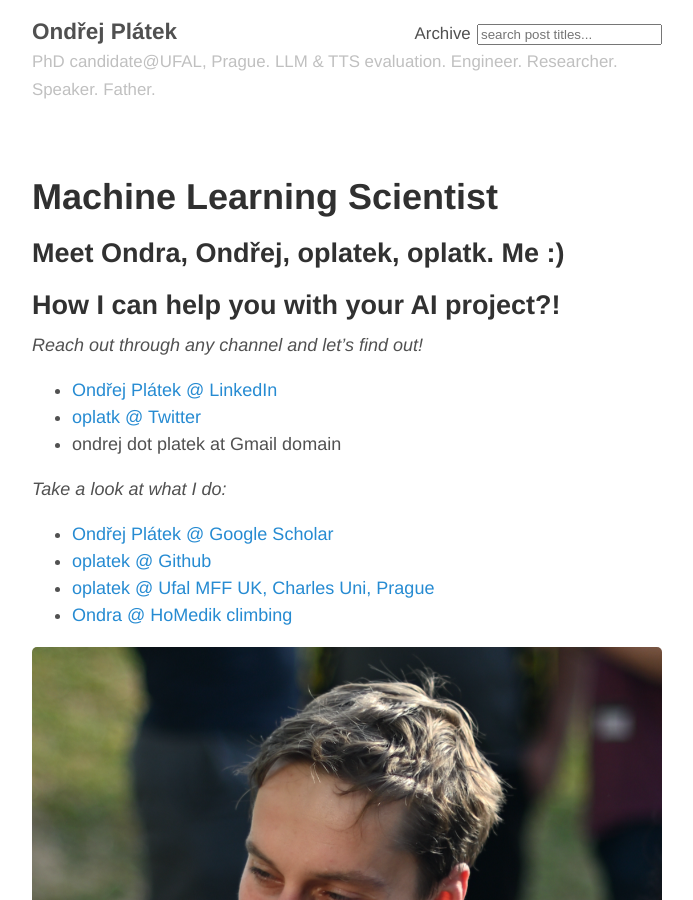
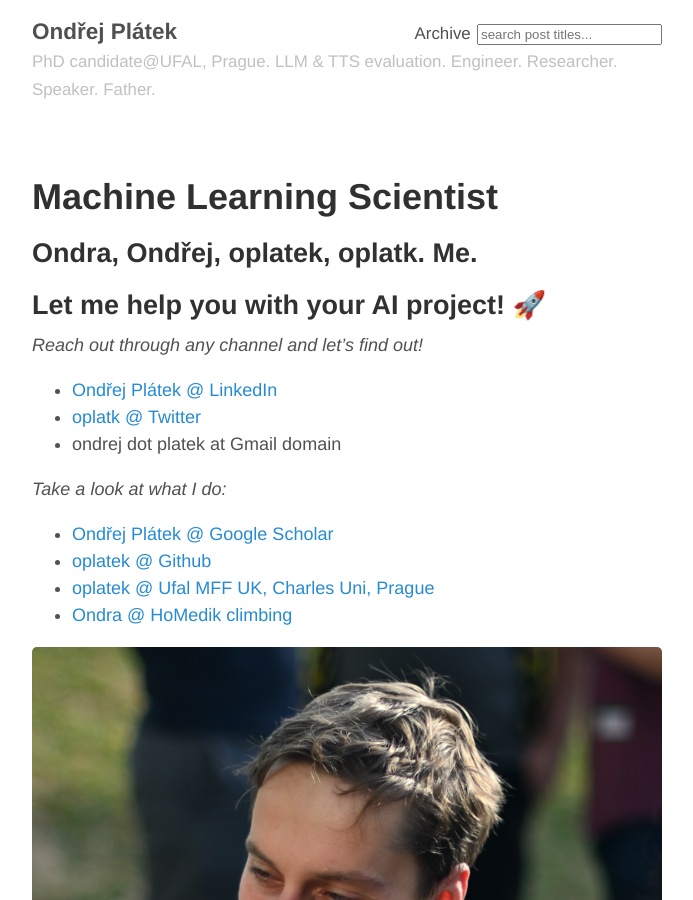
Before and after one commit to oplatek/oplatek.github.io, a Jekyll site: the page built from index.md, in a window 1280 px wide and 900 px high. Shown: the whole window, without its empty margins (293-986 px from the left). Built offline with Jekyll 4.4.1, drawn with Linux system fonts in a browser that asks for light colours.

Commit message:
commit code

```diff
--- a/index.md
+++ b/index.md
@@ -3,9 +3,9 @@ layout: page
 title: Machine Learning Scientist
 ---
 
-## Meet Ondra, Ondřej, oplatek, oplatk. Me :)
+## Ondra, Ondřej, oplatek, oplatk. Me.
 
-## How I can help you with your AI project?!
+## Let me help you with your AI project! 🚀
 
 _Reach out through any channel and let's find out!_
 
```
